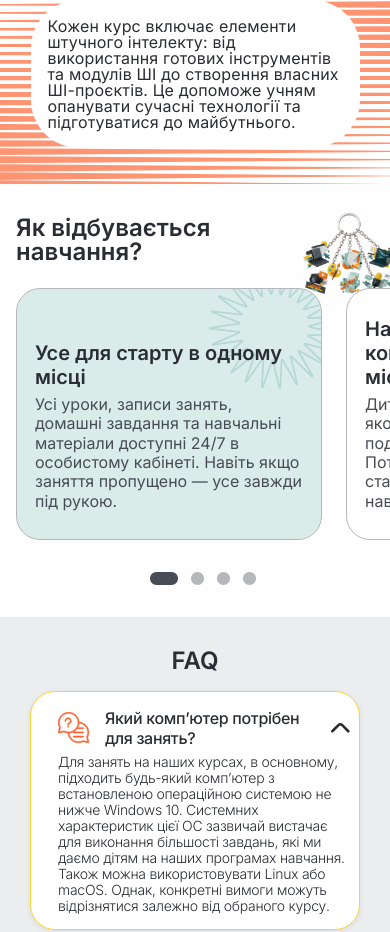
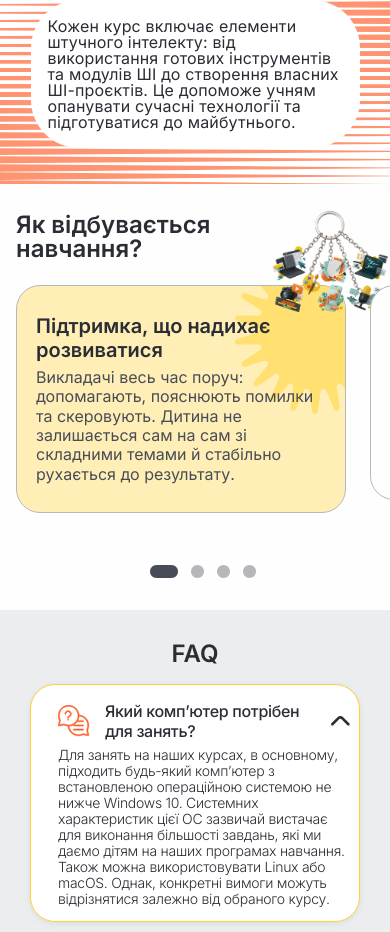
Before and after one commit to AdamPershyi/it-courses-teens-landing, a React (Vite) app: page / in a window 390 px wide. Shown: the part 3788-4720 px from the top of the page. Built offline with nearby package versions, Linux system fonts and the light colour scheme.

Commit message:
Fix mobile learning cards layout

```diff
--- a/src/sections/LearningProcess/LearningProcess.module.css
+++ b/src/sections/LearningProcess/LearningProcess.module.css
@@ -1,6 +1,6 @@
 .learning {
   overflow: hidden;
-  padding: 32px 0 32px 16px;
+  padding: 29px 0 32px 16px;
   background-color: #fefefe;
   color: #484c56;
 }
@@ -28,11 +28,12 @@
 }
 
 .decor {
+  display: none;
   position: absolute;
   top: -8px;
   right: -8px;
-  width: 96px;
-  height: 96px;
+  width: 120px;
+  height: 120px;
   object-fit: contain;
   pointer-events: none;
 }
@@ -41,7 +42,10 @@
   display: flex;
   gap: 24px;
   margin: 0;
-  padding: 0 16px 8px 0;
+  padding: 80px 16px 8px 0;
+  position: relative;
+  top: -80px;
+  margin-bottom: -80px;
   list-style: none;
   overflow-x: auto;
   scroll-snap-type: x mandatory;
@@ -52,19 +56,34 @@
   display: none;
 }
 
+.cardWrap {
+  position: relative;
+  flex: 0 0 auto;
+  width: 330px;
+  scroll-snap-align: start;
+}
+
 .card {
   position: relative;
   display: flex;
-  flex: 0 0 auto;
   flex-direction: column;
   justify-content: flex-end;
-  width: 306px;
+  width: 100%;
   min-height: 215px;
-  padding: 28px 18px;
+  padding: 28px 19px;
   overflow: hidden;
   border: 1px solid #b6b7bb;
   border-radius: 24px;
-  scroll-snap-align: start;
+}
+
+.cardDecor {
+  position: absolute;
+  top: -80px;
+  right: -45px;
+  width: 120px;
+  height: 120px;
+  object-fit: contain;
+  pointer-events: none;
 }
 
 .card.mint {
@@ -146,16 +165,18 @@
   }
 
   .decor {
-    width: 120px;
-    height: 120px;
+    display: block;
   }
 
   .list {
-    padding-right: 68px;
+    padding: 0 68px 8px 0;
+    position: static;
+    top: auto;
+    margin-bottom: 0;
   }
 
-  .card {
-    width: 330px;
+  .cardDecor {
+    display: none;
   }
 }
 
@@ -182,7 +203,7 @@
     overflow: visible;
   }
 
-  .card {
+  .cardWrap {
     width: calc((100% - 48px) / 3);
   }
 }
--- a/src/sections/LearningProcess/LearningProcess.tsx
+++ b/src/sections/LearningProcess/LearningProcess.tsx
@@ -1,8 +1,13 @@
+import { useLayoutEffect, useRef } from 'react'
 import mintDecor from '@/assets/icons/figma-vector.svg'
 import sunDecor from '@/assets/icons/figma-vector-1.svg'
 import paginationDots from '@/assets/icons/figma-offer-banner.svg'
 import learningImage from '@/img/how-learning-desktop@2x.png'
+import learningImageMobile from '@/img/how-learning-mobile@2x.png'
 import styles from './LearningProcess.module.css'
+
+const MOBILE_MEDIA_QUERY = '(max-width: 767px)'
+const INITIAL_MOBILE_CARD_INDEX = 2
 
 const STEPS = [
   {
@@ -33,6 +38,18 @@ const STEPS = [
 ] as const
 
 export function LearningProcess() {
+  const listRef = useRef<HTMLUListElement>(null)
+
+  useLayoutEffect(() => {
+    const list = listRef.current
+    if (!list || !window.matchMedia(MOBILE_MEDIA_QUERY).matches) return
+
+    const initialCard = list.children[INITIAL_MOBILE_CARD_INDEX] as
+      | HTMLElement
+      | undefined
+    initialCard?.scrollIntoView({ inline: 'start', block: 'nearest' })
+  }, [])
+
   return (
     <section className={styles.learning} id="learning">
       <div className={styles.inner}>
@@ -41,12 +58,10 @@ export function LearningProcess() {
           <img alt="" className={styles.decor} src={learningImage} />
         </div>
 
-        <ul className={styles.list}>
+        <ul className={styles.list} ref={listRef}>
           {STEPS.map((step) => (
-            <li
-              className={`${styles.card} ${styles[step.variant]}`}
-              key={step.title}
-            >
+            <li className={styles.cardWrap} key={step.title}>
+              <div className={`${styles.card} ${styles[step.variant]}`}>
                 {step.variant === 'mint' && (
                   <img alt="" className={styles.mintVector} src={mintDecor} />
                 )}
@@ -57,6 +72,14 @@ export function LearningProcess() {
                   <h3>{step.title}</h3>
                   <p>{step.text}</p>
                 </div>
+              </div>
+              {step.variant === 'sun' && (
+                <img
+                  alt=""
+                  className={styles.cardDecor}
+                  src={learningImageMobile}
+                />
+              )}
             </li>
           ))}
         </ul>
```
Lines whose indentation alone changed are shown as unchanged.
